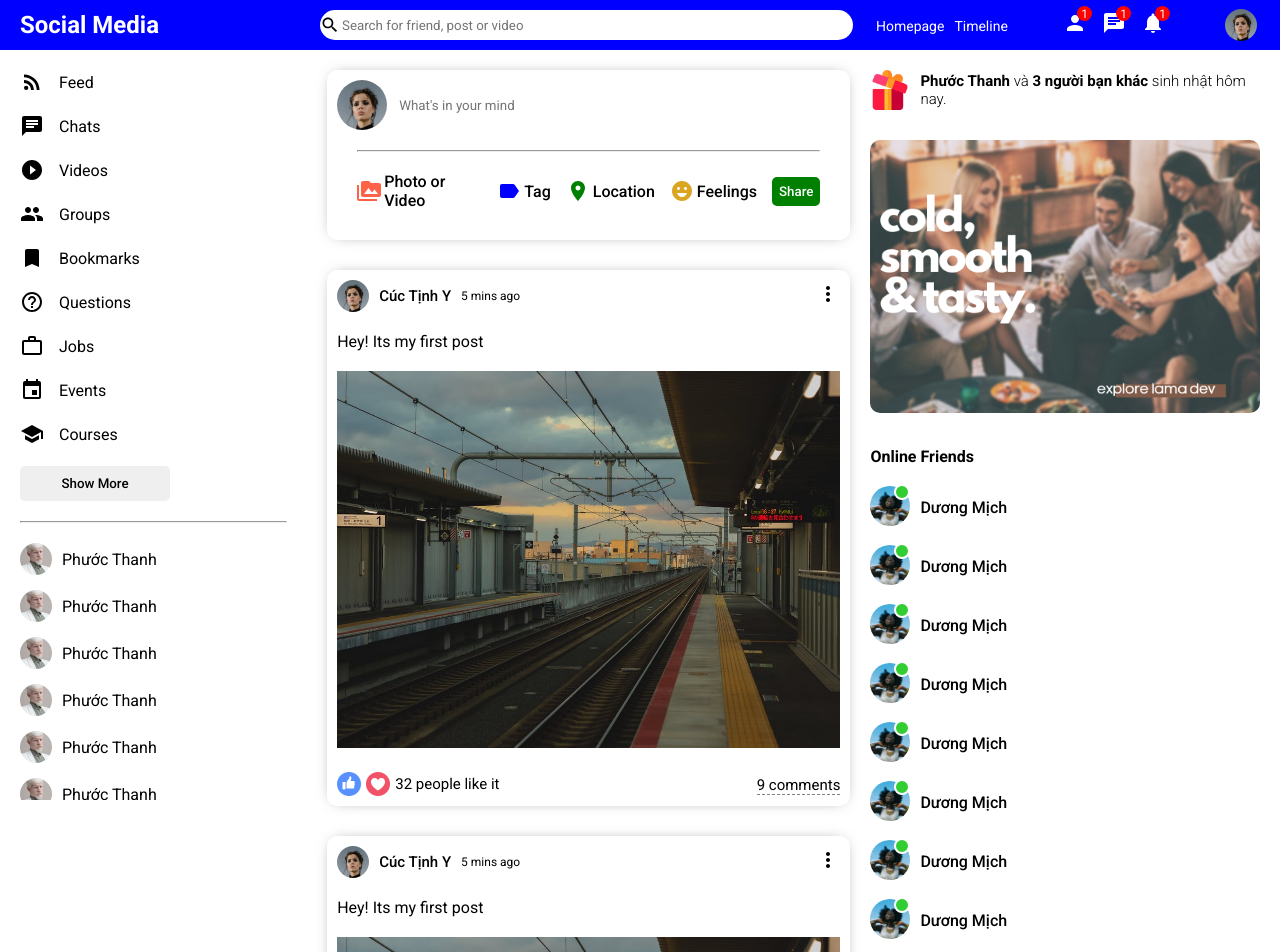
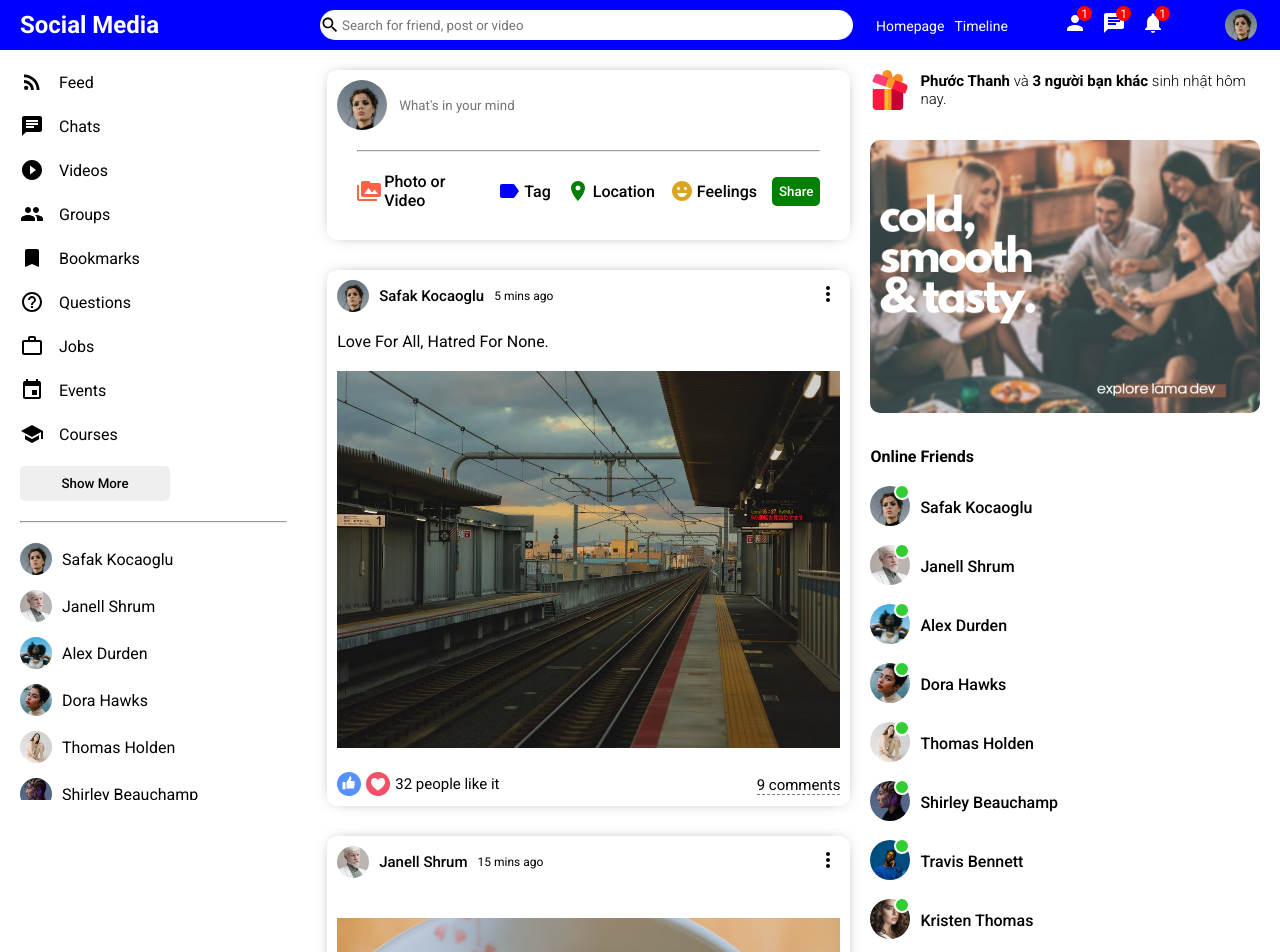
Before and after one commit to PhuocThanhUIT/Social-Media, a React (Create React App) app in the folder client/: page / in a window 1280 px wide. Shown: the top 952 px of the page. Built offline with nearby package versions, Linux system fonts and the light colour scheme.

Commit message:
using dynamic Data

```diff
--- a/client/src/components/feed/Feed.jsx
+++ b/client/src/components/feed/Feed.jsx
@@ -2,19 +2,16 @@
 import Post from '../post/Post'
 import Share from '../share/Share'
 import './feed.css'
+import {Posts} from '../../dummyData'
 
 export default function Feed() {
   return (
     <div className="feed">
         <div className="feedWrapper">
           <Share/>
-          <Post/>
-          <Post/>
-          <Post/>
-          <Post/>
-          <Post/>
-          <Post/>
-          <Post/>
+          {Posts.map((p)=>(
+            <Post key={p.id} post={p}/>
+          ))}
         </div>
     </div>
   )
--- /dev/null
+++ b/client/src/components/friend/Friend.jsx
@@ -0,0 +1,10 @@
+import React from 'react'
+import './friend.css'
+export default function Friend({user}) {
+  return (
+    <li className="sidebarFriend">
+        <img src={user.profilePicture} alt="" className="sidebarFriendImg" />
+        <span className="sidebarFriendName">{user.username}</span>
+    </li>
+  )
+}
--- /dev/null
+++ b/client/src/components/friend/friend.css
@@ -0,0 +1,13 @@
+.sidebarFriend{
+    display: flex;
+    align-items: center;
+    margin-bottom: 15px;
+}
+
+.sidebarFriendImg{
+    width: 32px;
+    height: 32px;
+    border-radius:50%;
+    object-fit: cover;
+    margin-right: 10px;
+}
--- /dev/null
+++ b/client/src/components/online/Online.jsx
@@ -0,0 +1,13 @@
+import React from 'react'
+import './online.css'
+export default function Online({user}) {
+  return (
+    <li className="rightbarFriend">
+        <div className="rightbarProfileImgContainer">
+            <img src={user.profilePicture} alt="" className="rightbarProfileImg" />
+            <span className="rightbarOnline"></span>
+        </div>
+        <span className="rightbarUsername">{user.username}</span>
+    </li>
+  )
+}
--- /dev/null
+++ b/client/src/components/online/online.css
@@ -0,0 +1,32 @@
+.rightbarFriend{
+    display: flex;
+    align-items: center;
+    margin-bottom: 15px;
+}
+
+.rightbarProfileImgContainer{
+    margin-right: 10px;
+    position: relative;
+}
+
+.rightbarProfileImg{
+    width: 40px;
+    height: 40px;
+    border-radius:50%;
+    object-fit:cover;
+}
+
+.rightbarOnline{
+    width: 12px;
+    height: 12px;
+    border-radius:50%;
+    background-color:limegreen;
+    position: absolute;
+    top: -2px;
+    right: 0;
+    border: 2px solid white;
+}
+
+.rightbarUsername{
+    font-weight: 500;
+}
--- a/client/src/components/post/Post.jsx
+++ b/client/src/components/post/Post.jsx
@@ -1,32 +1,33 @@
 import React from 'react'
 import './post.css'
 import {MoreVert} from '@material-ui/icons'
-export default function Post() {
+import {Users} from '../../dummyData'
+export default function Post({post}) {
   return (
     <div className="post">
         <div className="postWrapper">
             <div className="postTop">
                 <div className="postTopLeft">
-                    <img src="/assets/person/1.jpeg" alt="" className="postProfileImg" />
-                    <span className="postUsername">Cúc Tịnh Y</span>
-                    <span className="postDate">5 mins ago</span>
+                    <img src={Users.filter((u)=>u.id ===post.userId)[0].profilePicture} alt="" className="postProfileImg" />
+                    <span className="postUsername">{Users.filter((u)=>u.id ===post.userId)[0].username}</span>
+                    <span className="postDate">{post.date}</span>
                 </div>
                 <div className="postTopRight">
                     <MoreVert className=""/>
                 </div>
             </div>
             <div className="postCenter">
-                <span className="postText">Hey! Its my first post</span>
-                <img src="/assets/post/1.jpeg" alt="" className="postImg" />
+                <span className="postText">{post?.desc}</span>
+                <img src={post.photo} alt="" className="postImg" />
             </div>
             <div className="postBottom">
                 <div className="postBottomLeft">
                     <img src="/assets/like.png" alt="" className="likeIcon" />
                     <img src="/assets/heart.png" alt="" className="likeIcon" />
-                    <span className="postLikeCounter">32 people like it</span>
+                    <span className="postLikeCounter">{post.like} people like it</span>
                 </div>
                 <div className="postBottomRight">
-                    <span className="postCommentText">9 comments</span>
+                    <span className="postCommentText">{post.comment} comments</span>
                 </div>
             </div>
         </div>
--- a/client/src/components/rightbar/Rightbar.jsx
+++ b/client/src/components/rightbar/Rightbar.jsx
@@ -1,5 +1,7 @@
 import React from 'react'
 import './rightbar.css'
+import {Users} from '../../dummyData'
+import Online from '../online/Online'
 export default function Rightbar() {
   return (
     <div className="rightbar">
@@ -13,69 +15,9 @@
             <img src="/assets/ad.png" alt="" className="rightbarAd" />
             <h4 className="rightbarTitle">Online Friends</h4>
             <ul className="rightbarFriendList">
-              <li className="rightbarFriend">
-                <div className="rightbarProfileImgContainer">
-                  <img src="/assets/person/3.jpeg" alt="" className="rightbarProfileImg" />
-                  <span className="rightbarOnline"></span>
-                </div>
-                <span className="rightbarUsername">Dương Mịch</span>
-              </li>
-              <li className="rightbarFriend">
-                <div className="rightbarProfileImgContainer">
-                  <img src="/assets/person/3.jpeg" alt="" className="rightbarProfileImg" />
-                  <span className="rightbarOnline"></span>
-                </div>
-                <span className="rightbarUsername">Dương Mịch</span>
-              </li>
-              <li className="rightbarFriend">
-                <div className="rightbarProfileImgContainer">
-                  <img src="/assets/person/3.jpeg" alt="" className="rightbarProfileImg" />
-                  <span className="rightbarOnline"></span>
-                </div>
-                <span className="rightbarUsername">Dương Mịch</span>
-              </li>
-              <li className="rightbarFriend">
-                <div className="rightbarProfileImgContainer">
-                  <img src="/assets/person/3.jpeg" alt="" className="rightbarProfileImg" />
-                  <span className="rightbarOnline"></span>
-                </div>
-                <span className="rightbarUsername">Dương Mịch</span>
-              </li>
-              <li className="rightbarFriend">
-                <div className="rightbarProfileImgContainer">
-                  <img src="/assets/person/3.jpeg" alt="" className="rightbarProfileImg" />
-                  <span className="rightbarOnline"></span>
-                </div>
-                <span className="rightbarUsername">Dương Mịch</span>
-              </li>
-              <li className="rightbarFriend">
-                <div className="rightbarProfileImgContainer">
-                  <img src="/assets/person/3.jpeg" alt="" className="rightbarProfileImg" />
-                  <span className="rightbarOnline"></span>
-                </div>
-                <span className="rightbarUsername">Dương Mịch</span>
-              </li>
-              <li className="rightbarFriend">
-                <div className="rightbarProfileImgContainer">
-                  <img src="/assets/person/3.jpeg" alt="" className="rightbarProfileImg" />
-                  <span className="rightbarOnline"></span>
-                </div>
-                <span className="rightbarUsername">Dương Mịch</span>
-              </li>
-              <li className="rightbarFriend">
-                <div className="rightbarProfileImgContainer">
-                  <img src="/assets/person/3.jpeg" alt="" className="rightbarProfileImg" />
-                  <span className="rightbarOnline"></span>
-                </div>
-                <span className="rightbarUsername">Dương Mịch</span>
-              </li>
-              <li className="rightbarFriend">
-                <div className="rightbarProfileImgContainer">
-                  <img src="/assets/person/3.jpeg" alt="" className="rightbarProfileImg" />
-                  <span className="rightbarOnline"></span>
-                </div>
-                <span className="rightbarUsername">Dương Mịch</span>
-              </li>
+              {Users.map((u)=>(
+                <Online key={u.id} user={u}/>
+              ))}
             </ul>
         </div>
     </div>
--- a/client/src/components/sidebar/Sidebar.jsx
+++ b/client/src/components/sidebar/Sidebar.jsx
@@ -1,6 +1,8 @@
 import React from 'react'
 import './sidebar.css'
 import {Bookmark, Chat, Event, Group, HelpOutline, PlayCircleFilledOutlined, RssFeed, School, WorkOutline} from '@material-ui/icons'
+import Friend from '../friend/Friend'
+import {Users} from '../../dummyData'
 export default function Sidebar() {
   return (
     <div className="sidebar">
@@ -46,42 +48,9 @@
             <button className="sidebarButton">Show More</button>
             <hr className="sidebarHr"/>
             <ul className="sidebarFriendList">
-                <li className="sidebarFriend">
-                    <img src="/assets/person/2.jpeg" alt="" className="sidebarFriendImg" />
-                    <span className="sidebarFriendName">Phước Thanh</span>
-                </li>
-                <li className="sidebarFriend">
-                    <img src="/assets/person/2.jpeg" alt="" className="sidebarFriendImg" />
-                    <span className="sidebarFriendName">Phước Thanh</span>
-                </li>
-                <li className="sidebarFriend">
-                    <img src="/assets/person/2.jpeg" alt="" className="sidebarFriendImg" />
-                    <span className="sidebarFriendName">Phước Thanh</span>
-                </li>
-                <li className="sidebarFriend">
-                    <img src="/assets/person/2.jpeg" alt="" className="sidebarFriendImg" />
-                    <span className="sidebarFriendName">Phước Thanh</span>
-                </li>
-                <li className="sidebarFriend">
-                    <img src="/assets/person/2.jpeg" alt="" className="sidebarFriendImg" />
-                    <span className="sidebarFriendName">Phước Thanh</span>
-                </li>
-                <li className="sidebarFriend">
-                    <img src="/assets/person/2.jpeg" alt="" className="sidebarFriendImg" />
-                    <span className="sidebarFriendName">Phước Thanh</span>
-                </li>
-                <li className="sidebarFriend">
-                    <img src="/assets/person/2.jpeg" alt="" className="sidebarFriendImg" />
-                    <span className="sidebarFriendName">Phước Thanh</span>
-                </li>
-                <li className="sidebarFriend">
-                    <img src="/assets/person/2.jpeg" alt="" className="sidebarFriendImg" />
-                    <span className="sidebarFriendName">Phước Thanh</span>
-                </li>
-                <li className="sidebarFriend">
-                    <img src="/assets/person/2.jpeg" alt="" className="sidebarFriendImg" />
-                    <span className="sidebarFriendName">Phước Thanh</span>
-                </li>
+                 {Users.map((u)=>(
+                     <Friend key={u.id} user={u}/>
+                 ))}
             </ul>
         </div>
     </div>
--- a/client/src/components/sidebar/sidebar.css
+++ b/client/src/components/sidebar/sidebar.css
@@ -2,6 +2,8 @@
     flex:3;
     height: calc(100vh - 50px);
     overflow-y: scroll;
+    position:sticky;
+    top: 50px;
 }
 
 ::-webkit-scrollbar{
--- a/client/src/components/topbar/topbar.css
+++ b/client/src/components/topbar/topbar.css
@@ -6,6 +6,7 @@
     align-items: center; /*Căng giữa các item trong topbar*/
     position: sticky; /*Bám dính vào giao diện cha*/
     top: 0;/*đi kèm cùng position sticky: top,bottom,left, right Bám dính vào top*/
+    z-index: 999;
 }
 /*Thuộc tính flex ở left,center,right Chia Container thành 12 phần*/
 .topbarLeft{
--- /dev/null
+++ b/client/src/dummyData.js
@@ -0,0 +1,139 @@
+export const Users = [
+    {
+      id:1,
+      profilePicture: "assets/person/1.jpeg",
+      username: "Safak Kocaoglu",
+    },
+    {
+      id:2,
+      profilePicture: "assets/person/2.jpeg",
+      username: "Janell Shrum",
+    },
+    {
+      id:3,
+      profilePicture: "assets/person/3.jpeg",
+      username: "Alex Durden",
+    },
+    {
+      id:4,
+      profilePicture: "assets/person/4.jpeg",
+      username: "Dora Hawks",
+    },
+    {
+      id:5,
+      profilePicture: "assets/person/5.jpeg",
+      username: "Thomas Holden",
+    },
+    {
+      id:6,
+      profilePicture: "assets/person/6.jpeg",
+      username: "Shirley Beauchamp",
+    },
+    {
+      id:7,
+      profilePicture: "assets/person/7.jpeg",
+      username: "Travis Bennett",
+    },
+    {
+      id:8,
+      profilePicture: "assets/person/8.jpeg",
+      username: "Kristen Thomas",
+    },
+    {
+      id:9,
+      profilePicture: "assets/person/9.jpeg",
+      username: "Gary Duty",
+    },
+    {
+      id:10,
+      profilePicture: "assets/person/10.jpeg",
+      username: "Safak Kocaoglu",
+    },
+  ];
+
+  export const Posts = [
+    {
+      id: 1,
+      desc: "Love For All, Hatred For None.",
+      photo: "assets/post/1.jpeg",
+      date: "5 mins ago",
+      userId: 1,
+      like: 32,
+      comment: 9,
+    },
+    {
+      id: 2,
+      photo: "assets/post/2.jpeg",
+      date: "15 mins ago",
+      userId: 2,
+      like: 2,
+      comment: 1,
+    },
+    {
+      id: 3,
+      desc: "Every moment is a fresh beginning.",
+      photo: "assets/post/3.jpeg",
+      date: "1 hour ago",
+      userId: 3,
+      like: 61,
+      comment: 2,
+    },
+    {
+      id: 4,
+      photo: "assets/post/4.jpeg",
+      date: "4 hours ago",
+      userId: 4,
+      like: 7,
+      comment: 3,
+    },
+    {
+      id: 5,
+      photo: "assets/post/5.jpeg",
+      date: "5 hours ago",
+      userId: 5,
+      like: 23,
+      comment: 5,
+    },
+    {
+      id: 6,
+      photo: "assets/post/6.jpeg",
+      date: "1 day ago",
+      userId: 6,
+      like: 44,
+      comment: 6,
+    },
+    {
+      id: 7,
+      desc: "Never regret anything that made you smile.",
+      photo: "assets/post/7.jpeg",
+      date: "2 days ago",
+      userId: 7,
+      like: 52,
+      comment: 3,
+    },
+    {
+      id: 8,
+      photo: "assets/post/8.jpeg",
+      date: "3 days ago",
+      userId: 8,
+      like: 15,
+      comment: 1,
+    },
+    {
+      id: 9,
+      desc: "Change the world by being yourself.",
+      photo: "assets/post/9.jpeg",
+      date: "5 days ago",
+      userId: 9,
+      like: 11,
+      comment: 2,
+    },
+    {
+      id: 10,
+      photo: "assets/post/10.jpeg",
+      date: "1 week ago",
+      userId: 10,
+      like: 104,
+      comment: 12,
+    },
+  ];
```
